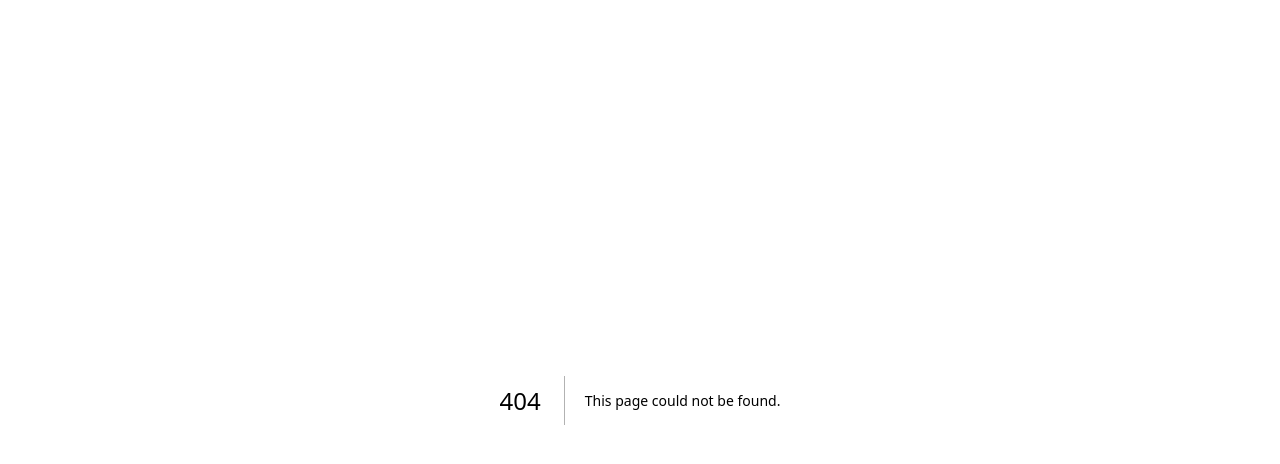
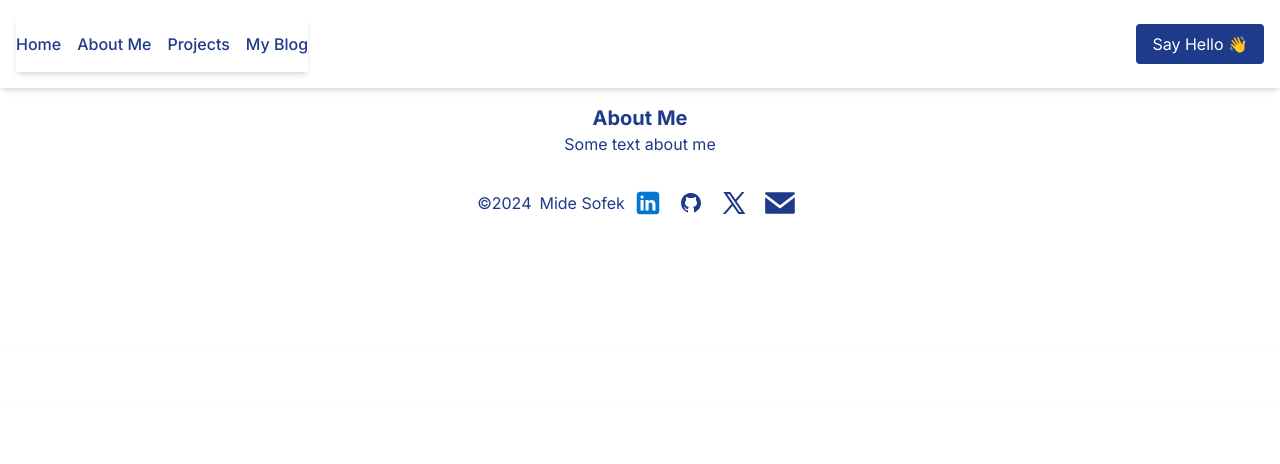
Before and after one commit to midesofek/Portfolio-Website, a Next.js app: page /about in a window 1280 px wide. Before the commit this address had no page. Shown: the top 464 px of the page. Built offline with nearby package versions, Linux system fonts and the light colour scheme.

Commit message:
added about page

```diff
--- /dev/null
+++ b/src/app/about/page.js
@@ -0,0 +1,20 @@
+import Button from "@/components/Button";
+import Footer from "@/components/Footer.jsx";
+import Header from "@/components/Header";
+
+export default function Home() {
+  return (
+    <>
+      <Header />
+      <main className=" px-4 py-4 flex flex-col justify-center items-center">
+        <div className=" font-bold text-xl">
+          <h1>About Me</h1>
+        </div>
+        <div>
+          <p>Some text about me</p>
+        </div>
+      </main>
+      <Footer />
+    </>
+  );
+}
```
